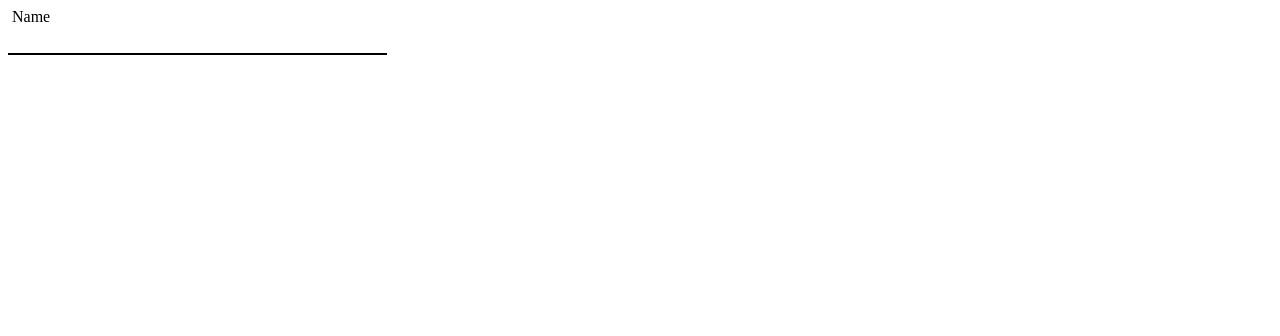
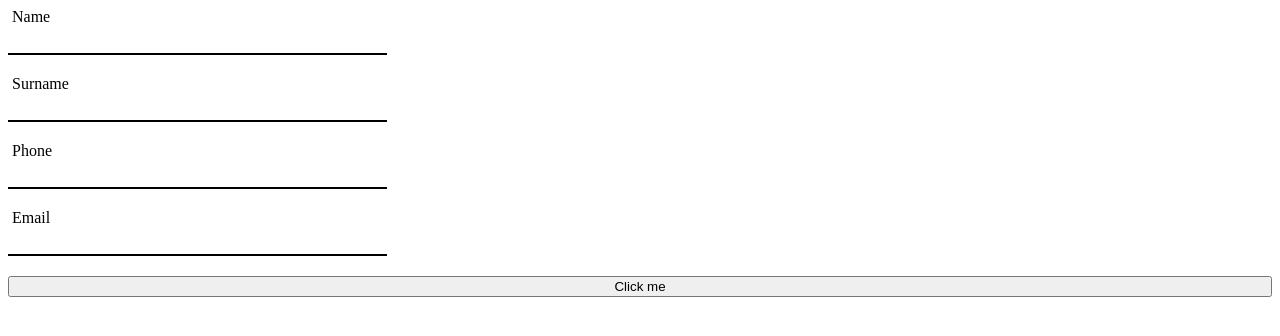
Before and after one commit to PepaHrebec/cv-project, a React (Create React App) app: page / in a window 1280 px wide. Shown: the top 336 px of the page. Built offline with nearby package versions, Linux system fonts and the light colour scheme.

Commit message:
Add education, lifting state up

```diff
--- a/src/App.js
+++ b/src/App.js
@@ -1,5 +1,5 @@
 import React, { useState } from "react";
-import { Inputs } from "./components/Inputs";
+import { Generic } from "./components/Generic";
 
 const App = () => {
   const [clicked, setClicked] = useState(true);
@@ -10,7 +10,7 @@ const App = () => {
 
   return (
     <div>
-      <Inputs inputId="Name" type="text" />
+      <Generic />
     </div>
   );
 };
--- a/src/components/Generic.jsx
+++ b/src/components/Generic.jsx
@@ -1,5 +1,67 @@
-import React from "react";
+import React, { useState } from "react";
+import { Inputs } from "./Inputs";
+import styled from "styled-components";
+
+const SectionWrapper = styled.div`
+  display: flex;
+  flex-direction: column;
+  gap: 20px;
+`;
 
 const Generic = () => {
-  return <div></div>;
+  const [genericVals, setGenericVals] = useState({
+    name: "",
+    surname: "",
+    phone: "",
+    email: "",
+  });
+
+  const handleclick = (e, name) => {
+    setGenericVals({
+      ...genericVals,
+      [name]: e.target.value,
+    });
+  };
+
+  return (
+    <SectionWrapper>
+      <Inputs
+        inputId="Name"
+        type="text"
+        change={(e) => {
+          handleclick(e, "name");
+        }}
+      />
+      <Inputs
+        inputId="Surname"
+        type="text"
+        change={(e) => {
+          handleclick(e, "surname");
+        }}
+      />
+      <Inputs
+        inputId="Phone"
+        type="number"
+        change={(e) => {
+          handleclick(e, "phone");
+        }}
+      />
+      <Inputs
+        inputId="Email"
+        type="mail"
+        change={(e) => {
+          handleclick(e, "email");
+        }}
+      />
+      <button
+        onClick={() => {
+          console.log(genericVals);
+        }}
+      >
+        Click me
+      </button>
+    </SectionWrapper>
+  );
 };
+
+export { Generic };
--- a/src/components/Inputs.jsx
+++ b/src/components/Inputs.jsx
@@ -8,6 +8,14 @@ const StyledInput = styled.input`
   margin-top: 4px;
   padding: 4px;
   border-radius: 2px 2px 0 0;
+  ::-webkit-inner-spin-button {
+    -webkit-appearance: none;
+    margin: 0;
+  }
+  ::-webkit-outer-spin-button {
+    -webkit-appearance: none;
+    margin: 0;
+  }
   &:focus {
     background-color: rgb(215, 215, 215);
     outline: none;
@@ -28,7 +36,12 @@ const Inputs = (props) => {
   return (
     <Wrapper>
       <StyledLabel htmlFor={props.inputId}>{props.inputId}</StyledLabel>
-      <StyledInput id={props.inputId} type={props.type} />
+      <StyledInput
+        id={props.inputId}
+        type={props.type}
+        onChange={props.change}
+        value={props.valueInput}
+      />
     </Wrapper>
   );
 };
```
Also changed, not shown: src/components/Education.jsx (added, +21 -0 lines).
